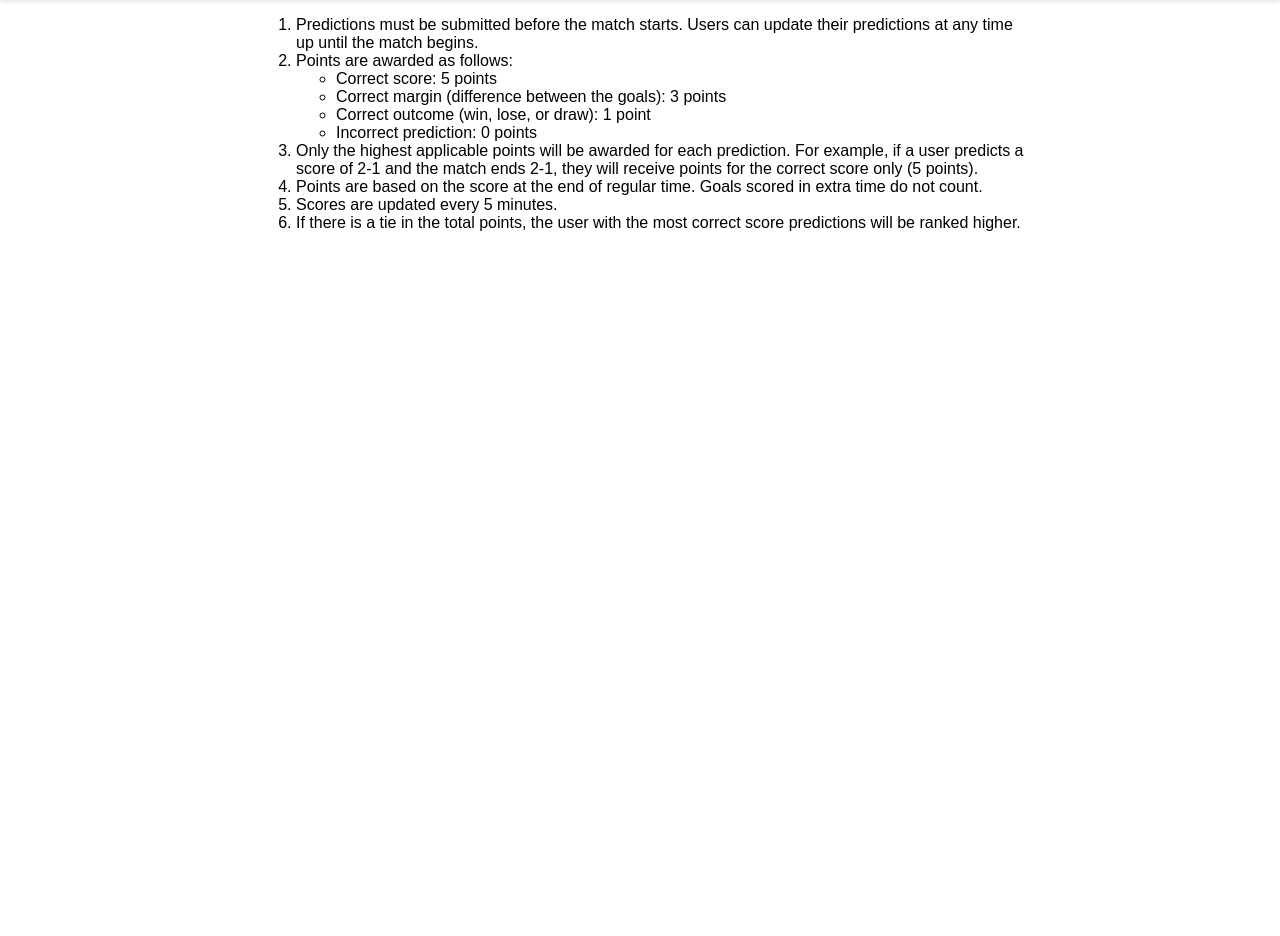
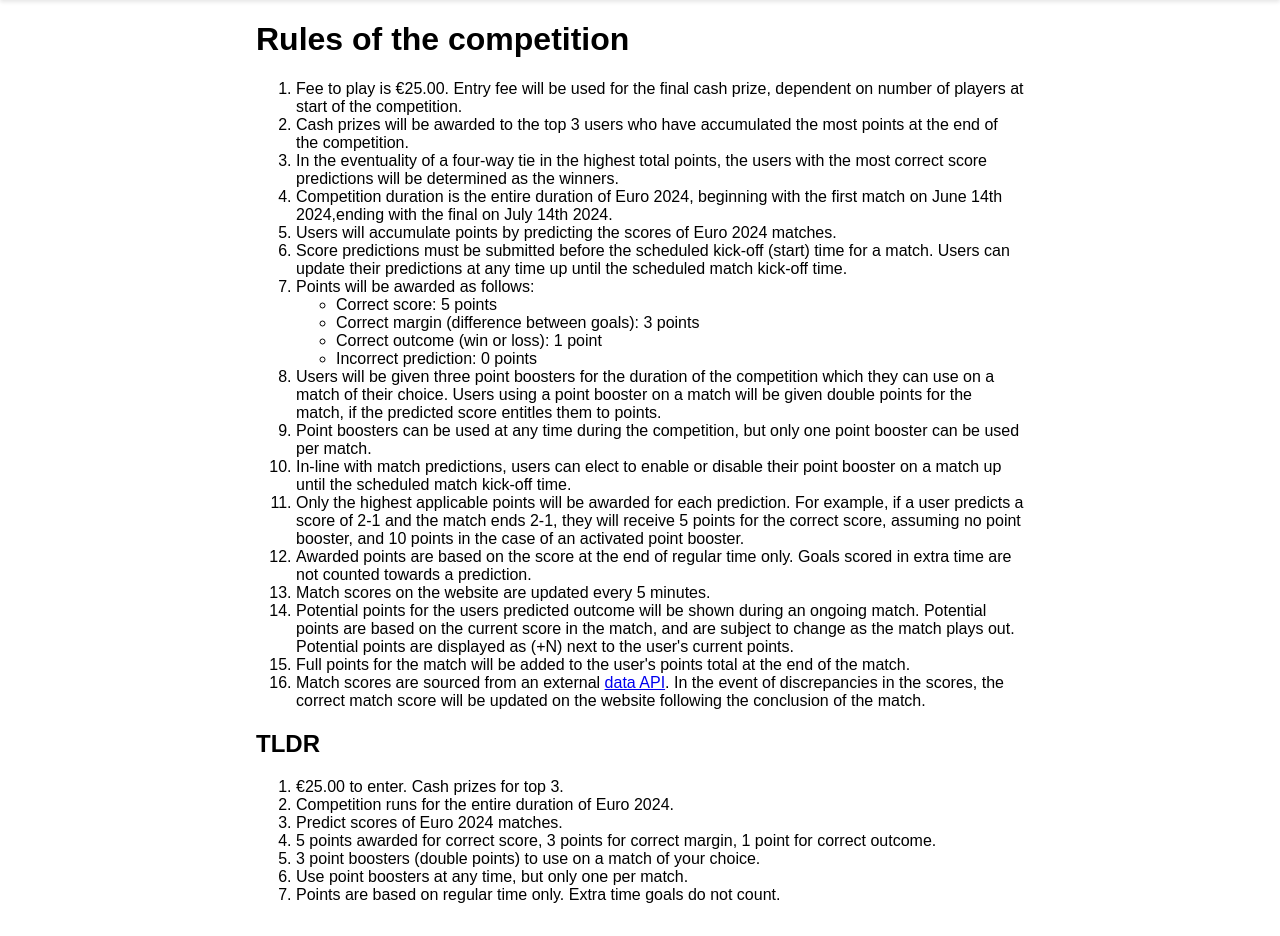
Before and after one commit to damian-anslik/euro2024whatsappleague, a FastAPI app: page /rules in a window 1280 px wide. Shown: the part 50-986 px from the top of the page. Before the commit the page ends 281 px from the top, so only its background shows below. Run offline with FastAPI, Linux system fonts and the light colour scheme.

Commit message:
finalize rules page

```diff
--- a/app/templates/rules.html
+++ b/app/templates/rules.html
@@ -2,27 +2,66 @@
 
 {% block content %}
 <div class="league-container">
-
+    <h1>Rules of the competition</h1>
     <ol>
-        <li>Predictions must be submitted before the match starts. Users can update their predictions at any time up
-            until
-            the match begins.</li>
-        <li>Points are awarded as follows:
+        <li>Fee to play is €25.00. Entry fee will be used for the final cash prize, dependent on number of players at
+            start of the competition.</li>
+        <li>Cash prizes will be awarded to the top 3 users who have accumulated the most points at the end of the
+            competition.</li>
+        <li>In the eventuality of a four-way tie in the highest total points, the users with the most correct score
+            predictions
+            will be
+            determined as the winners.
+        </li>
+        <li>Competition duration is the entire duration of Euro 2024, beginning with the first match on June 14th
+            2024,ending
+            with the final on July 14th 2024.</li>
+        <li>Users will accumulate points by predicting the scores of Euro 2024 matches.</li>
+        <li>Score predictions must be submitted before the scheduled kick-off (start) time for a match. Users can update
+            their
+            predictions at any time
+            up until the scheduled match kick-off time.</li>
+        <li>Points will be awarded as follows:
             <ul>
                 <li>Correct score: 5 points</li>
-                <li>Correct margin (difference between the goals): 3 points</li>
-                <li>Correct outcome (win, lose, or draw): 1 point</li>
+                <li>Correct margin (difference between goals): 3 points</li>
+                <li>Correct outcome (win or loss): 1 point</li>
                 <li>Incorrect prediction: 0 points</li>
             </ul>
         </li>
+        <li>Users will be given three point boosters for the duration of the competition which they can use on a match
+            of their choice. Users using a point booster on a match will be given double points for the match, if the
+            predicted score entitles them to points.</li>
+        <li>Point boosters can be used at any time during the competition, but only one point booster can be used per
+            match.</li>
+        <li>In-line with match predictions, users can elect to enable or disable their point booster on a match up until
+            the
+            scheduled match kick-off time.</li>
         <li>Only the highest applicable points will be awarded for each prediction. For example, if a user predicts a
             score
-            of 2-1 and the match ends 2-1, they will receive points for the correct score only (5 points).</li>
-        <li>Points are based on the score at the end of regular time. Goals scored in extra time do not count.</li>
-        <li>Scores are updated every 5 minutes.</li>
-        <li>If there is a tie in the total points, the user with the most correct score predictions will be ranked
-            higher.
-        </li>
+            of 2-1 and the match ends 2-1, they will receive 5 points for the correct score, assuming no point booster,
+            and 10 points in the case of an activated point booster.</li>
+        <li>Awarded points are based on the score at the end of regular time only. Goals scored in extra time are not
+            counted towards a
+            prediction.</li>
+        <li>Match scores on the website are updated every 5 minutes.</li>
+        <li>Potential points for the users predicted outcome will be shown during an ongoing match. Potential points are
+            based on the current score in the match, and are subject to change as the match plays out. Potential points
+            are displayed as (+N) next to the user's current points.</li>
+        <li>Full points for the match will be added to the user's points total at the end of the match.</li>
+        <li>Match scores are sourced from an external <a href="https://rapidapi.com/api-sports/api/api-football">data
+                API</a>. In the event of discrepancies in the scores, the correct match score
+            will be updated on the website following the conclusion of the match.</li>
+    </ol>
+    <h2>TLDR</h2>
+    <ol>
+        <li>€25.00 to enter. Cash prizes for top 3.</li>
+        <li>Competition runs for the entire duration of Euro 2024.</li>
+        <li>Predict scores of Euro 2024 matches.</li>
+        <li>5 points awarded for correct score, 3 points for correct margin, 1 point for correct outcome.</li>
+        <li>3 point boosters (double points) to use on a match of your choice.</li>
+        <li>Use point boosters at any time, but only one per match.</li>
+        <li>Points are based on regular time only. Extra time goals do not count.</li>
     </ol>
 </div>
 {% endblock %}
```
